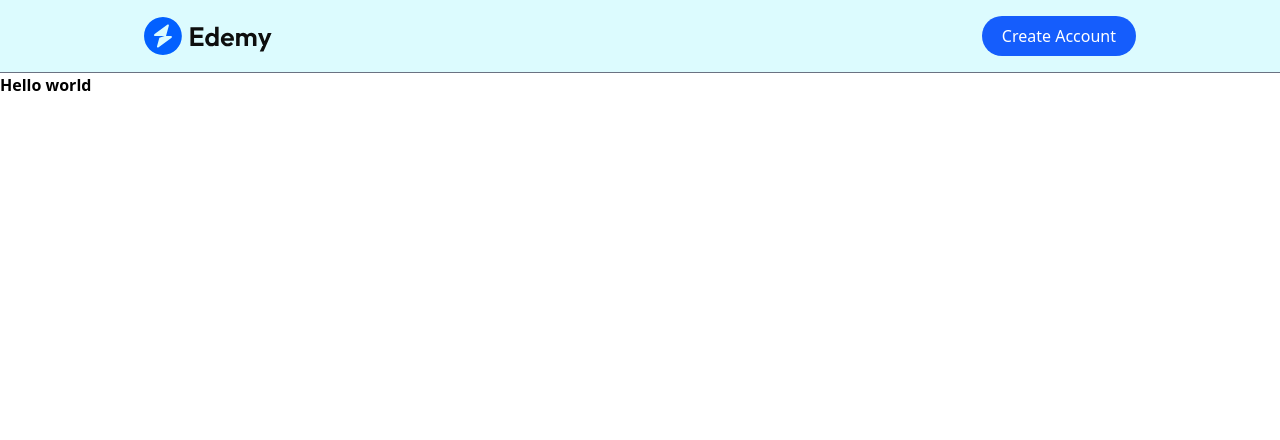
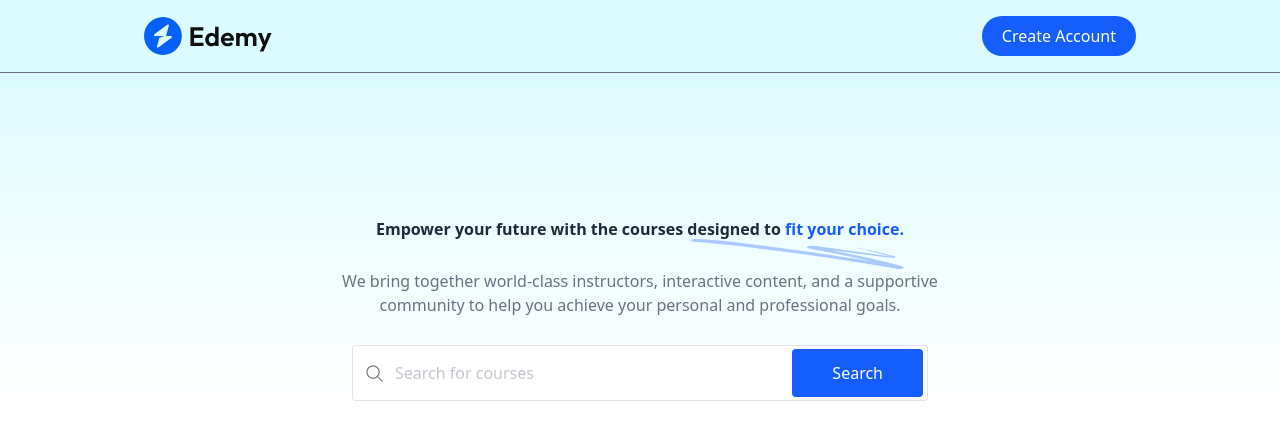
Before and after one commit to ysdhuri312/learning-management-system-v2, a Next.js app in the folder client/: page / in a window 1280 px wide. Shown: the top 440 px of the page. Built offline with nearby package versions, Linux system fonts and the light colour scheme.

Commit message:
Complete hero section

```diff
--- a/client/src/app/page.tsx
+++ b/client/src/app/page.tsx
@@ -1,9 +1,11 @@
 /** @format */
+
+import Hero from '@/components/home/Hero';
 
 export default function Home() {
   return (
-    <div className=''>
-      <main className='font-extrabold'>Hello world</main>
-    </div>
+    <main className='flex flex-col items-center space-y-7 text-center'>
+      <Hero />
+    </main>
   );
 }
--- /dev/null
+++ b/client/src/components/home/Hero.tsx
@@ -0,0 +1,31 @@
+/** @format */
+
+import Image from 'next/image';
+import { assets } from '../../../public/assets';
+import SearchBar from '../ui/SearchBar';
+
+export default function Hero() {
+  return (
+    <div className='flex flex-col items-center justify-center w-full md:pt-36 pt-20 px-7 md:px-0 space-y-7 text-center bg-linear-to-b from-cyan-100/70'>
+      <h1 className='md:text-home-heading-large text-home-heading-small relative font-bold text-gray-800 max-w-3xl mx-auto'>
+        Empower your future with the courses designed to
+        <span className='text-blue-600'> fit your choice.</span>
+        <Image
+          src={assets.sketch}
+          alt='sketch'
+          className='md:block hidden absolute -bottom-7 right-0'
+        />
+      </h1>
+      <p className='md:block hidden text-gray-500 max-w-2xl mx-auto'>
+        We bring together world-class instructors, interactive content, and a
+        supportive community to help you achieve your personal and professional
+        goals.
+      </p>
+      <p className='md:hidden text-gray-500 max-w-sm mx-auto'>
+        We bring together world-class instructors to help you achieve your
+        professional goals.
+      </p>
+      <SearchBar />
+    </div>
+  );
+}
--- /dev/null
+++ b/client/src/components/ui/SearchBar.tsx
@@ -0,0 +1,33 @@
+/** @format */
+'use client';
+
+import { useState } from 'react';
+import { assets } from '../../../public/assets';
+import Image from 'next/image';
+
+export default function SearchBar() {
+  const [input, setInput] = useState('');
+
+  return (
+    <form className='max-w-xl w-full md:h-14 h-12 flex items-center bg-white border border-gray-500/20 rounded'>
+      <Image
+        className='md:w-auto w-10 px-3'
+        src={assets.search_icon}
+        alt='search_icon'
+      />
+      <input
+        onChange={(e) => setInput(e.target.value)}
+        value={input}
+        type='text'
+        className='w-full h-full outline-none text-gray-500/80'
+        placeholder='Search for courses'
+      />
+      <button
+        type='submit'
+        className='bg-blue-600 rounded text-white md:px-10 px-7 md:py-3 py-2 mx-1'
+      >
+        Search
+      </button>
+    </form>
+  );
+}
```
